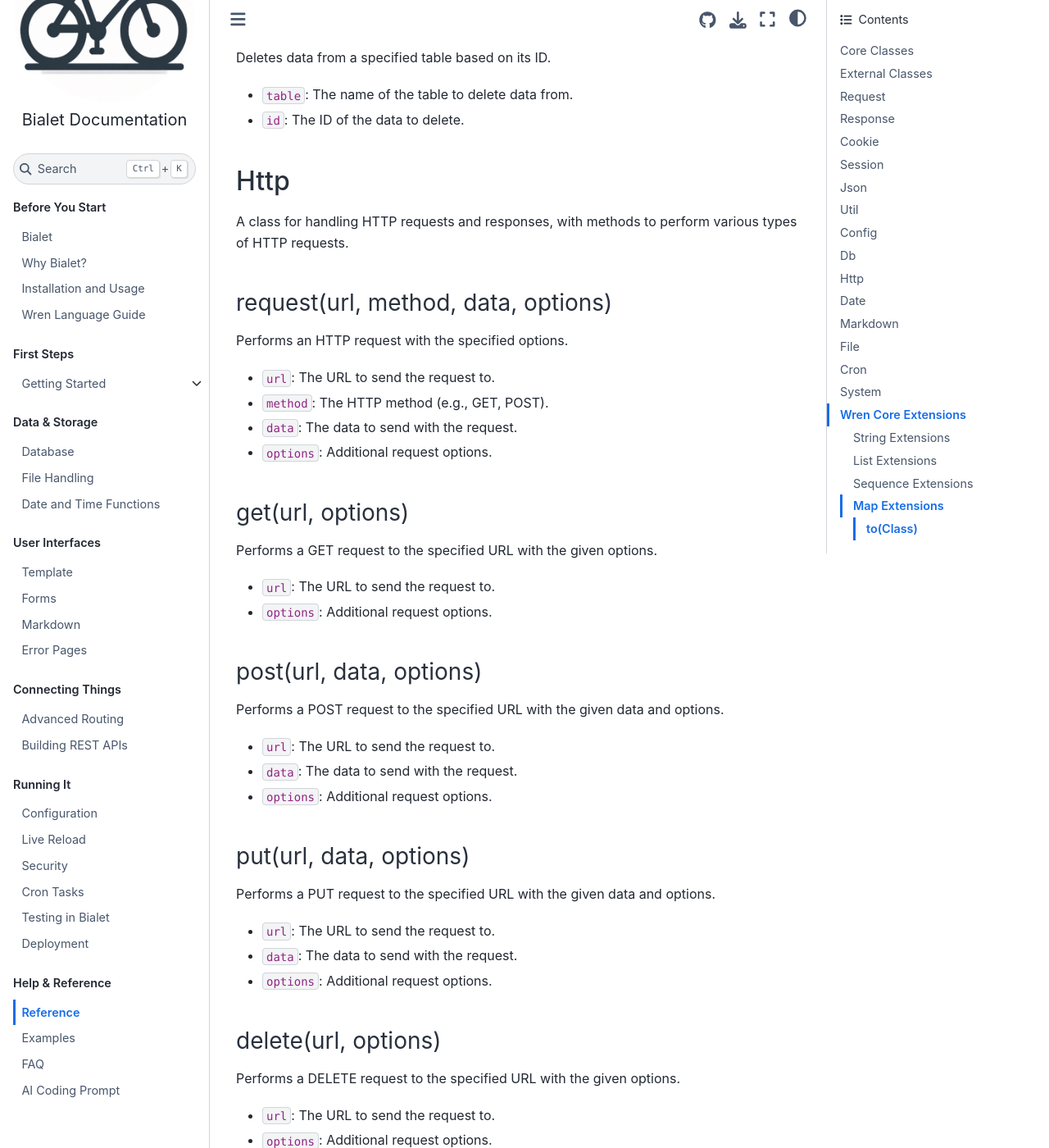
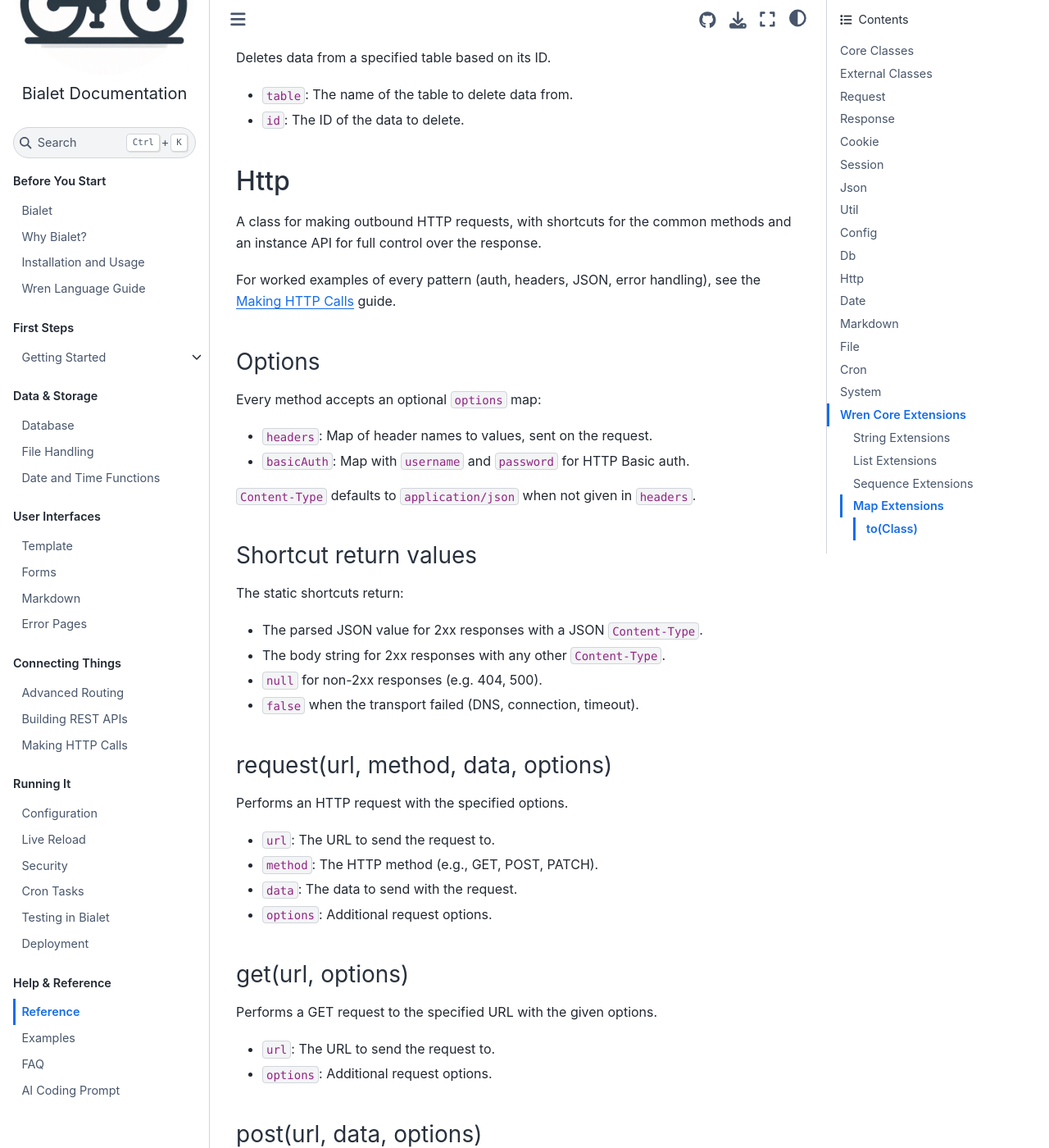
Before and after one commit to bialet/bialet, a Sphinx documentation site: the page built from docs/reference.md, in a window 1280 px wide and 1400 px high, scrolled down 16288 px. Shown: the whole window at 82% size. Built offline with Sphinx 7.4.7 and the Sphinx Book theme 1.1.4, drawn with Linux system fonts in a browser that asks for light colours; the version number could not be read and is left out; some of the changed text lies outside the part shown.

Commit message:
docs: add making HTTP calls guide, tests, and roadmap

````diff
--- a/docs/index.rst
+++ b/docs/index.rst
@@ -319,6 +319,7 @@
 
    advanced-routing
    rest-api
+   http-calls
 
 .. toctree::
    :hidden:
--- a/docs/reference.md
+++ b/docs/reference.md
@@ -588,15 +588,36 @@
 
 ## Http
 
-A class for handling HTTP requests and responses, with methods to perform
-various types of HTTP requests.
+A class for making outbound HTTP requests, with shortcuts for the common
+methods and an instance API for full control over the response.
+
+For worked examples of every pattern (auth, headers, JSON, error handling),
+see the [Making HTTP Calls](http-calls.md) guide.
+
+### Options
+
+Every method accepts an optional `options` map:
+
+- `headers`: Map of header names to values, sent on the request.
+- `basicAuth`: Map with `username` and `password` for HTTP Basic auth.
+
+`Content-Type` defaults to `application/json` when not given in `headers`.
+
+### Shortcut return values
+
+The static shortcuts return:
+
+- The parsed JSON value for 2xx responses with a JSON `Content-Type`.
+- The body string for 2xx responses with any other `Content-Type`.
+- `null` for non-2xx responses (e.g. 404, 500).
+- `false` when the transport failed (DNS, connection, timeout).
 
 ### request(url, method, data, options)
 
 Performs an HTTP request with the specified options.
 
 - `url`: The URL to send the request to.
-- `method`: The HTTP method (e.g., GET, POST).
+- `method`: The HTTP method (e.g., GET, POST, PATCH).
 - `data`: The data to send with the request.
 - `options`: Additional request options.
 
@@ -610,6 +631,7 @@
 ### post(url, data, options)
 
 Performs a POST request to the specified URL with the given data and options.
+`data` is sent as JSON unless a `Content-Type` header overrides it.
 
 - `url`: The URL to send the request to.
 - `data`: The data to send with the request.
@@ -655,6 +677,66 @@
 Performs a simple DELETE request to the specified URL.
 
 - `url`: The URL to send the request to.
+
+### new()
+
+Creates an `Http` instance for full control over the request and response.
+
+```wren
+var http = Http.new()
+http.method = "POST"
+http.postData = {"name": "Ada"}
+var ok = http.call("https://api.example.com/users", {})
+if (ok) {
+  var status = http.status
+  var body = http.body
+  var type = http.headers("content-type")
+}
+```
+
+### call(url, options)
+
+Performs the request. Returns `true` when the transport succeeded — note this
+includes non-2xx HTTP responses.
+
+- `url`: The URL to send the request to.
+- `options`: Additional request options.
+
+### method
+
+Set before `call` to choose the HTTP method. Defaults to `GET` when unset;
+assigning `postData` defaults it to `POST`.
+
+### postData
+
+Set before `call` for the request body. Maps and lists are JSON-stringified;
+strings are sent as-is.
+
+### status
+
+Getter that returns the HTTP status code of the response.
+
+### body
+
+Getter that returns the raw response body as a string.
+
+### headers
+
+Getter that returns a map of all response headers, with lowercased keys and
+values.
+
+### headers(name)
+
+Getter that returns a single response header by lowercased name, or `null` if
+absent.
+
+```wren
+var type = http.headers("content-type")
+```
+
+### error
+
+Getter that returns a non-zero value when the transport failed.
 
 (date-reference)=
 
````
Also changed, not shown: ROADMAP.md (+23 -0 lines), docs/http-calls.md (added, +277 -0 lines), docs/wren.md (+1 -1 lines), 3 other files.
